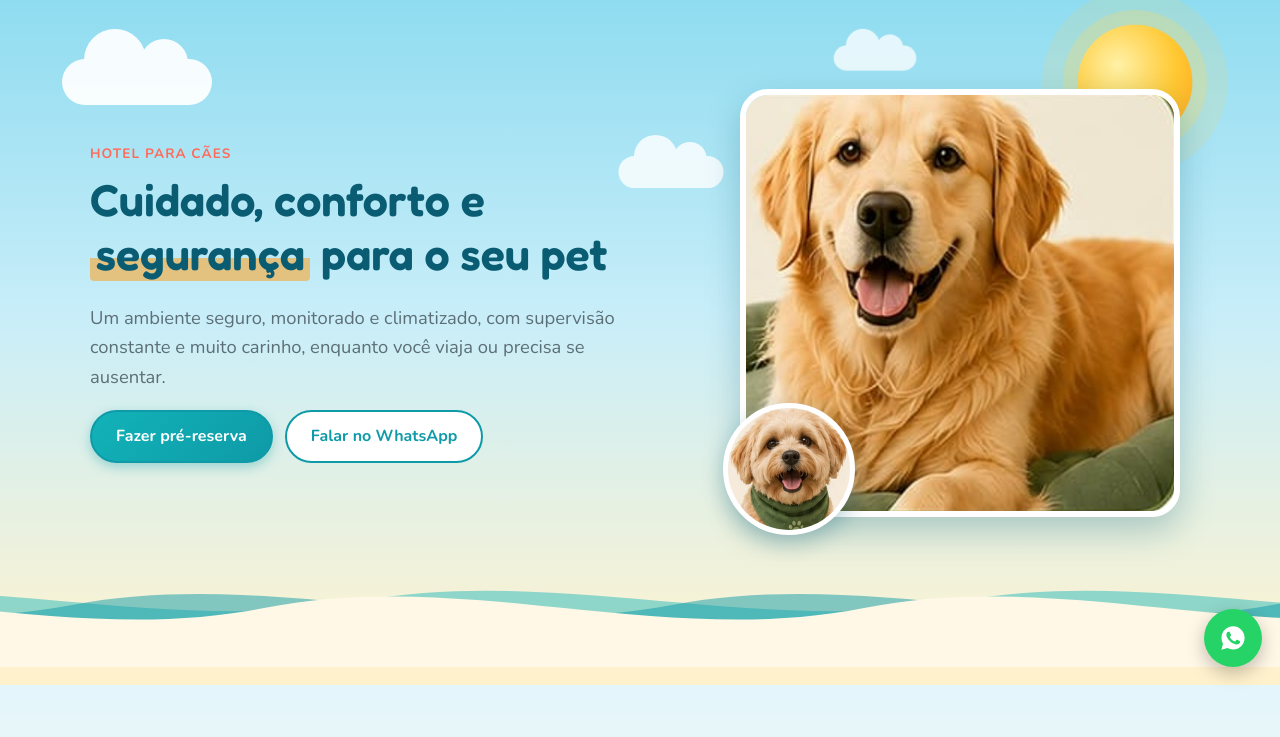
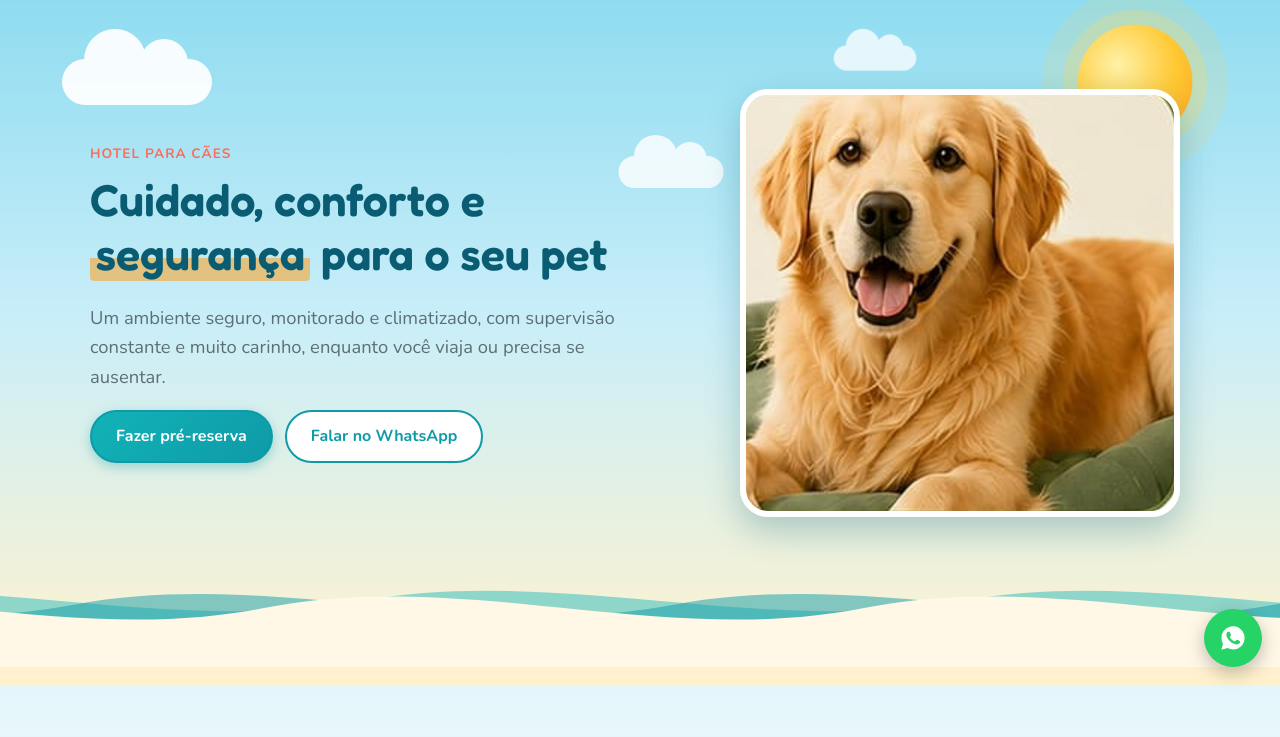
Before and after one commit to ArtDriessen/Caomaradas-site, a Node server app: page /servicos/hotel in a window 1280 px wide. Shown: the part 115-852 px from the top of the page. Run offline with Node 20, Linux system fonts and the light colour scheme.

Commit message:
Remove cãozinho das capas do hotel e da creche
Co-Authored-By: Claude Sonnet 5.5 <noreply@anthropic.com>
Claude-Session: https://claude.ai/code/session_01SDDwWfsiJZtLKaf4s2vpZh

```diff
--- a/views/servicos-creche.ejs
+++ b/views/servicos-creche.ejs
@@ -15,7 +15,6 @@
     </div>
     <div class="hero-photo">
       <img src="/img/cao-creche.jpg" alt="Cão golden retriever deitado na grama do espaço da creche" width="546" height="752">
-      <img class="pet-bubble" src="/img/cao-pequeno.jpg" alt="Cãozinho de porte pequeno com lenço verde de patinha" loading="lazy" width="132" height="132">
     </div>
   </div>
   <div class="waves" aria-hidden="true"><i></i><i></i><i></i></div>
--- a/views/servicos-hotel.ejs
+++ b/views/servicos-hotel.ejs
@@ -14,7 +14,6 @@
     </div>
     <div class="hero-photo">
       <img src="/img/cao-hotel.jpg" alt="Cão golden retriever deitado em uma caminha confortável" width="572" height="556">
-      <img class="pet-bubble" src="/img/cao-pequeno.jpg" alt="Cãozinho de porte pequeno com lenço verde de patinha" loading="lazy" width="132" height="132">
     </div>
   </div>
   <div class="waves" aria-hidden="true"><i></i><i></i><i></i></div>
```
